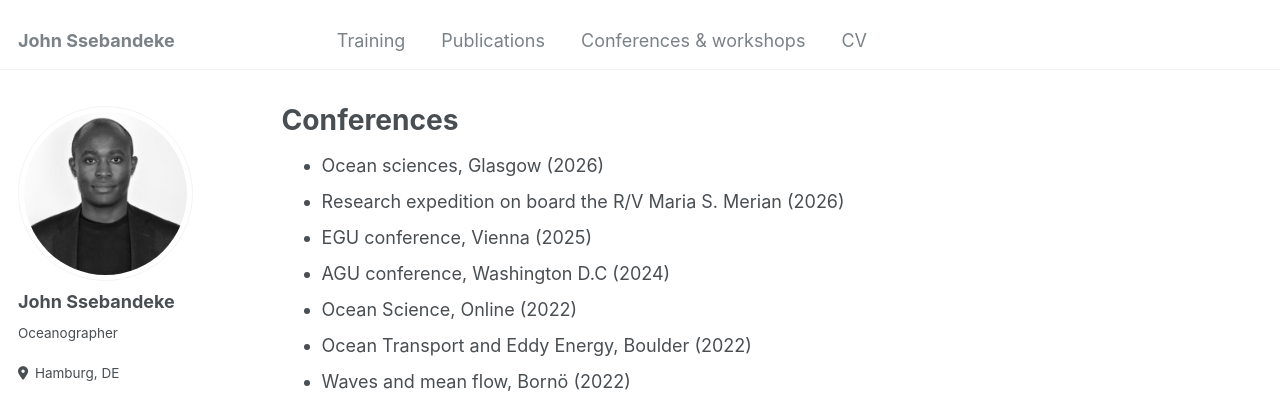
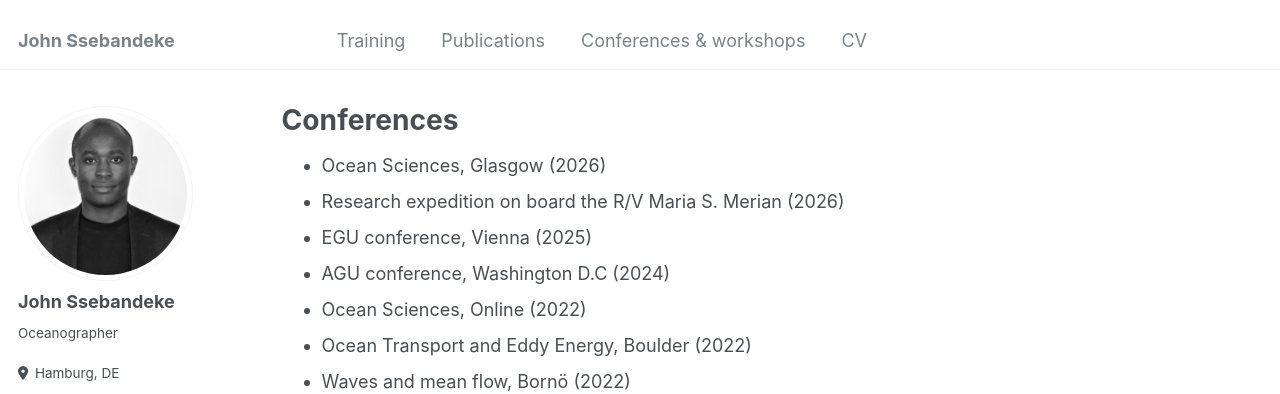
Before and after one commit to john-ssebandeke/john-ssebandeke.github.io, a Jekyll site: the page built from _pages/conference.md, in a window 1280 px wide and 929 px high. Shown: the top 394 px of the window. Built offline with Jekyll 4.4.1, drawn with Linux system fonts in a browser that asks for light colours; some web fonts are replaced.

Commit message:
Update conference.md

```diff
--- a/_pages/conference.md
+++ b/_pages/conference.md
@@ -5,11 +5,11 @@ permalink: /conference/
 author_profile: true
 ---
 
-* Ocean sciences, Glasgow (2026)
+* Ocean Sciences, Glasgow (2026)
 * Research expedition on board the R/V Maria S. Merian (2026)
 * EGU conference, Vienna (2025)
 * AGU conference, Washington D.C (2024)
-* Ocean Science, Online (2022)
+* Ocean Sciences, Online (2022)
 * Ocean Transport and Eddy Energy, Boulder (2022)
 * Waves and mean flow, Bornö (2022)
 * Eddies and waves, Hamburg (2021)
```
